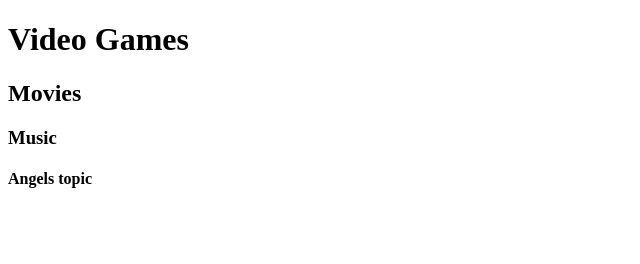
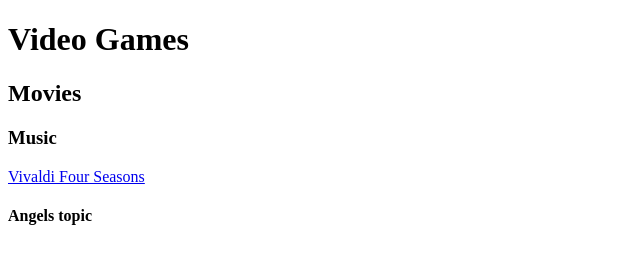
Before and after one commit to dovide123/Common--Interests, a plain HTML site: page index.html in a window 1280 px wide. Shown: the whole page, without its empty margins (0-640 px from the left). Drawn offline with Linux system fonts and the light colour scheme.

Commit message:
Update index.html

```diff
--- a/index.html
+++ b/index.html
@@ -10,6 +10,7 @@
     <h1>Video Games</h1>
     <h2>Movies</h2>
     <h3>Music</h3>
+    <a href="https://www.youtube.com/watch?v=6LAPFM3dgag">Vivaldi Four Seasons</a>
     <h4>Angels topic</h4>
 </body>
 </html>
```
